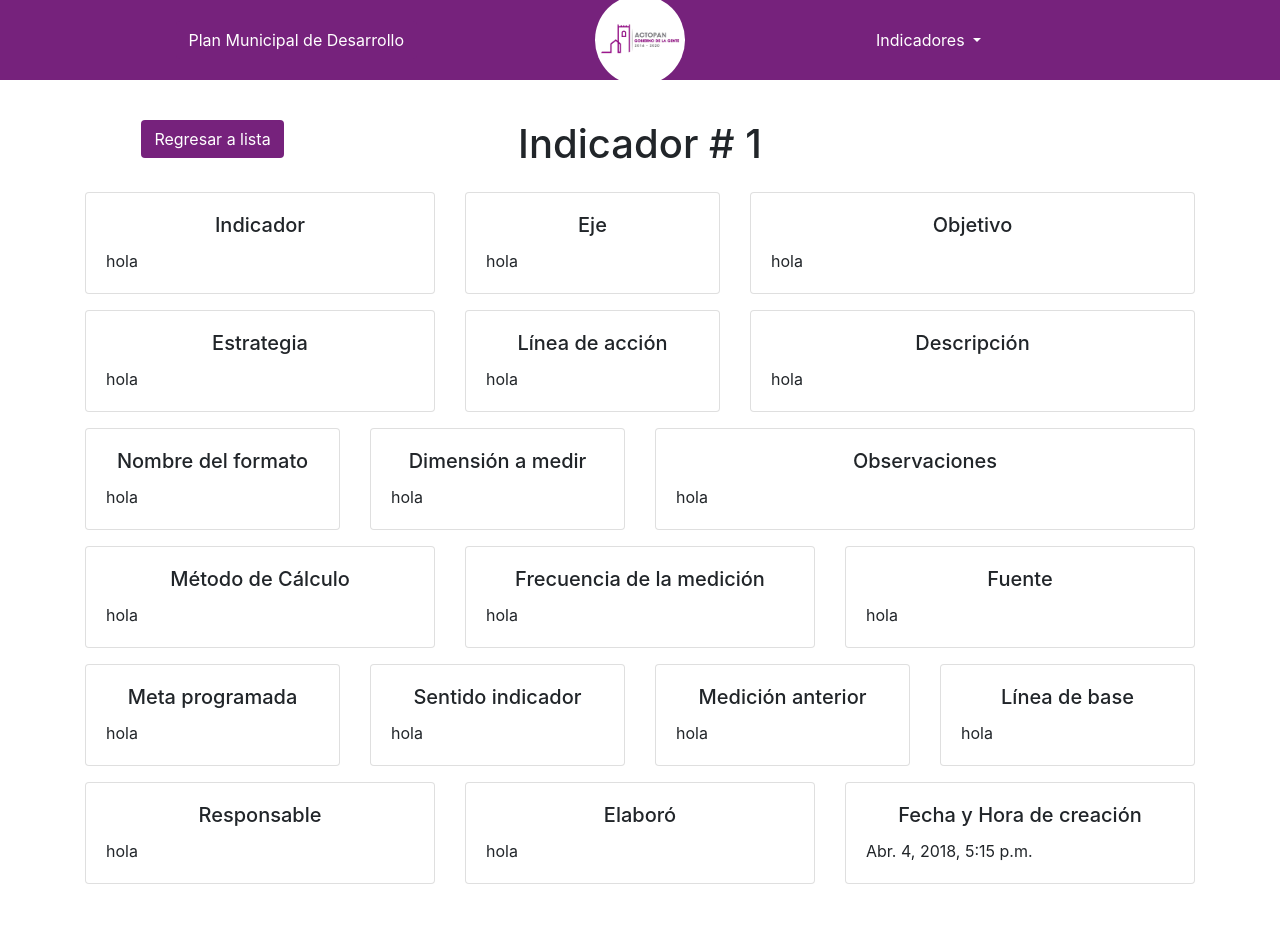
After one commit to GobiernoDeLaGenteActopan/PlanMunicipalDesarrolloActopan, a Django app: page /indicadores/detail/1 in a window 1280 px wide. The commit adds this page. Run offline with Django 3.2, Linux system fonts and the light colour scheme; data comes from the database, SQL or seed files in the repository; some libraries are stand-ins or nearby versions.

Commit message:
Se termina vista de detalle, se arreglan detalles de la base

```diff
--- a/indicadores/models.py
+++ b/indicadores/models.py
@@ -1,4 +1,5 @@
 from django.db import models
+from django.urls import reverse
 
 class Indicadores(models.Model):
     indicador = models.CharField(max_length=200)
@@ -23,3 +24,6 @@ class Indicadores(models.Model):
 
     def __str__(self):
         return self.indicador
+
+    def get_absolute_url(self):
+        return reverse('indicadores:detail', args=[self.id])
--- /dev/null
+++ b/indicadores/templates/indicadores/indicadores_detail.html
@@ -0,0 +1,206 @@
+{% extends "base.html" %}
+
+{% block content %}
+  <div class="text-center">
+      <div class="row margin-bottom-small">
+        <div class="col-md-3 text-center">
+          <a href="{%url 'indicadores:list'%}" class="btn background-primary color-accent">Regresar a lista</a>
+        </div>
+        <div class="col-md-6">
+          <h1 class="">Indicador # {{indicador.id}}</h1>
+        </div>
+        <div class="col-md-3">
+
+        </div>
+
+      </div>
+      <div class="row margin-bottom-small">
+
+        <div class="col-md-4">
+          <div class="card h-100">
+            <div class="card-body">
+              <h5 class="card-title">Indicador</h5>
+              <p class="card-text text-justify ">{{indicador.indicador}}</p>
+            </div>
+          </div>
+        </div>
+
+        <div class="col-md-3">
+          <div class="card h-100">
+            <div class="card-body">
+              <h5 class="card-title">Eje</h5>
+              <p class="card-text text-justify ">{{indicador.eje}}</p>
+            </div>
+          </div>
+        </div>
+
+        <div class="col-md-5">
+          <div class="card h-100">
+            <div class="card-body">
+              <h5 class="card-title">Objetivo</h5>
+              <p class="card-text text-justify ">{{indicador.objetivo}}</p>
+            </div>
+          </div>
+        </div>
+
+      </div>
+
+      <div class="row margin-bottom-small">
+        <div class="col-md-4">
+          <div class="card h-100">
+            <div class="card-body">
+              <h5 class="card-title">Estrategia</h5>
+              <p class="card-text text-justify ">{{indicador.estrategia}}</p>
+            </div>
+          </div>
+        </div>
+
+        <div class="col-md-3">
+          <div class="card h-100">
+            <div class="card-body">
+              <h5 class="card-title">Línea de acción</h5>
+              <p class="card-text text-justify ">{{indicador.linea_accion}}</p>
+            </div>
+          </div>
+        </div>
+
+        <div class="col-md-5">
+          <div class="card h-100">
+            <div class="card-body">
+              <h5 class="card-title">Descripción</h5>
+              <p class="card-text text-justify ">{{indicador.descripcion}}</p>
+            </div>
+          </div>
+        </div>
+      </div>
+
+
+      <div class="row margin-bottom-small">
+        <div class="col-md-3">
+          <div class="card h-100">
+            <div class="card-body">
+              <h5 class="card-title">Nombre del formato</h5>
+              <p class="card-text text-justify ">{{indicador.nombre_formato}}</p>
+            </div>
+          </div>
+        </div>
+
+        <div class="col-md-3">
+          <div class="card h-100">
+            <div class="card-body">
+              <h5 class="card-title">Dimensión a medir</h5>
+              <p class="card-text text-justify ">{{indicador.dimension_medir}}</p>
+            </div>
+          </div>
+        </div>
+
+        <div class="col-md-6">
+          <div class="card h-100">
+            <div class="card-body">
+              <h5 class="card-title">Observaciones</h5>
+              <p class="card-text text-justify ">{{indicador.observaciones}}</p>
+            </div>
+          </div>
+        </div>
+
+      </div>
+
+      <div class="row margin-bottom-small">
+
+        <div class="col-md-4">
+          <div class="card h-100">
+            <div class="card-body">
+              <h5 class="card-title">Método de Cálculo</h5>
+              <p class="card-text text-justify ">{{indicador.metodo_calculo}}</p>
+            </div>
+          </div>
+        </div>
+
+        <div class="col-md-4">
+          <div class="card h-100">
+            <div class="card-body">
+              <h5 class="card-title">Frecuencia de la medición</h5>
+              <p class="card-text text-justify ">{{indicador.frecuencia_medicion}}</p>
+            </div>
+          </div>
+        </div>
+
+        <div class="col-md-4">
+          <div class="card h-100">
+            <div class="card-body">
+              <h5 class="card-title">Fuente</h5>
+              <p class="card-text text-justify ">{{indicador.fuente}}</p>
+            </div>
+          </div>
+        </div>
+      </div>
+
+      <div class="row margin-bottom-small">
+        <div class="col-md-3">
+          <div class="card h-100">
+            <div class="card-body">
+              <h5 class="card-title">Meta programada</h5>
+              <p class="card-text text-justify ">{{indicador.meta_programada}}</p>
+            </div>
+          </div>
+        </div>
+
+        <div class="col-md-3">
+          <div class="card h-100">
+            <div class="card-body">
+              <h5 class="card-title">Sentido indicador</h5>
+              <p class="card-text text-justify ">{{indicador.sentido_indicador}}</p>
+            </div>
+          </div>
+        </div>
+          <div class="col-md-3">
+            <div class="card h-100">
+              <div class="card-body">
+                <h5 class="card-title">Medición anterior</h5>
+                <p class="card-text text-justify ">{{indicador.medicion_anterior}}</p>
+              </div>
+            </div>
+          </div>
+          <div class="col-md-3">
+            <div class="card h-100">
+              <div class="card-body">
+                <h5 class="card-title">Línea de base</h5>
+                <p class="card-text text-justify ">{{indicador.linea_base}}</p>
+              </div>
+            </div>
+          </div>
+        </div>
+
+      <div class="row margin-bottom-small">
+        <div class="col-md-4">
+          <div class="card h-100">
+            <div class="card-body">
+              <h5 class="card-title">Responsable</h5>
+              <p class="card-text text-justify ">{{indicador.responsable}}</p>
+            </div>
+          </div>
+        </div>
+
+        <div class="col-md-4">
+          <div class="card h-100">
+            <div class="card-body">
+              <h5 class="card-title">Elaboró</h5>
+              <p class="card-text text-justify ">{{indicador.elaboro}}</p>
+            </div>
+          </div>
+        </div>
+          <div class="col-md-4">
+            <div class="card h-100">
+              <div class="card-body">
+                <h5 class="card-title">Fecha y Hora de creación</h5>
+                <p class="card-text text-justify ">{{indicador.date}}</p>
+              </div>
+            </div>
+          </div>
+        </div>
+      </div>
+      </div>
+      </div>
+  </div>
+
+{% endblock content %}
--- a/indicadores/templates/indicadores/indicadores_list.html
+++ b/indicadores/templates/indicadores/indicadores_list.html
@@ -1,7 +1,7 @@
 {% extends "base.html" %}
 
 {% block content %}
-  <h3>Indicadores registrados</h3>
+  <h3 class="text-center">Indicadores registrados</h3>
 
   {% for indicador in indicadores %}
   <div class="card margins-vertical">
@@ -9,7 +9,7 @@
     <div class="card-body">
     <h5 class="card-title">{{indicador.indicador}}</h5>
     <p class="card-text">{{indicador.descripcion}}</p>
-    <a href="#" class="btn background-primary color-accent">Ir a detalle</a>
+    <a href="{{indicador.get_absolute_url}}" class="btn background-primary color-accent">Ir a detalle</a>
 
     </div>
   </div>
--- a/indicadores/urls.py
+++ b/indicadores/urls.py
@@ -1,9 +1,10 @@
 from django.urls import path
-from .views import CreateView, ListView, LandingView
+from .views import CreateView, ListView, LandingView, DetailView
 
 app_name="indicadores"
 urlpatterns = [
     path('', LandingView.as_view(), name="landing"),
     path('list', ListView.as_view(), name="list"),
     path('create', CreateView.as_view(), name="create"),
+    path('detail/<int:pk>', DetailView.as_view(), name="detail")
 ]
--- a/indicadores/views.py
+++ b/indicadores/views.py
@@ -3,7 +3,7 @@ from django import views
 from .forms import IndicadorForm
 from django.http import FileResponse, Http404
 from django.contrib import messages
-from django.views.generic import ListView
+from django.views.generic import ListView, DetailView
 from .models import Indicadores
 
 class CreateView(views.View):
@@ -35,5 +35,9 @@ class ListView(ListView):
     model = Indicadores
     context_object_name = 'indicadores'
 
+class DetailView(DetailView):
+    model = Indicadores
+    context_object_name = "indicador"
+
 class LandingView(views.View):
     pass
--- a/static/css/styles.css
+++ b/static/css/styles.css
@@ -50,3 +50,11 @@
     background-color: forestgreen;
     color: #FFFFFF;
 }
+
+.margin-bottom-small{
+  margin-bottom: 2vh !important;
+}
+
+.text-justify{
+  text-align: justify;
+}
--- a/templates/base.html
+++ b/templates/base.html
@@ -15,7 +15,7 @@
     <!-- Navbar -->
     <nav class="navbar navbar-expand-lg navbar-light background-primary justify-content-around" style="max-height:80px !important;">
       <div class="col-lg-4 text-right color-accent">
-        <a class="btn background-primary">
+        <a class="btn background-primary color-accent" href="/static/PDF/plan.pdf" target="_blank">
           Plan Municipal de Desarrollo
         </a>
       </div>
@@ -28,9 +28,8 @@
             Indicadores
           </a>
           <div class="dropdown-menu" aria-labelledby="dropdownMenuLink">
-    <a class="dropdown-item" href="#">Action</a>
-    <a class="dropdown-item" href="#">Another action</a>
-    <a class="dropdown-item" href="#">Something else here</a>
+    <a class="dropdown-item" href="{%url 'indicadores:list'%}">Lista</a>
+    <a class="dropdown-item" href="{%url 'indicadores:create'%}">Crear</a>
   </div>
         </div>
 </div>
```
